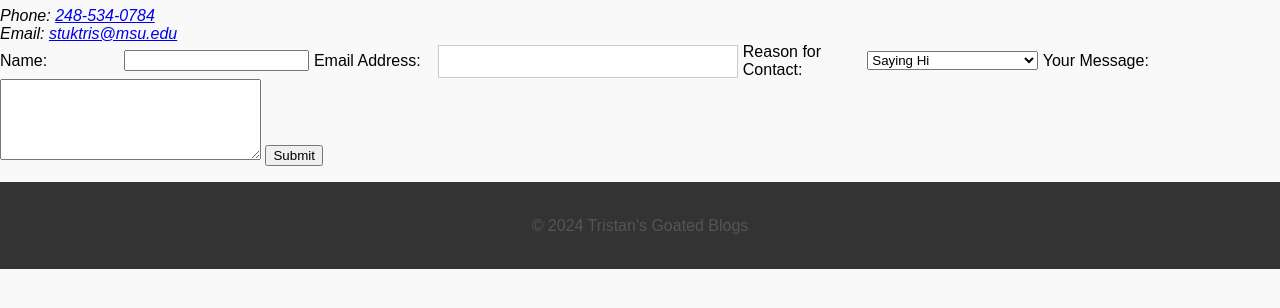
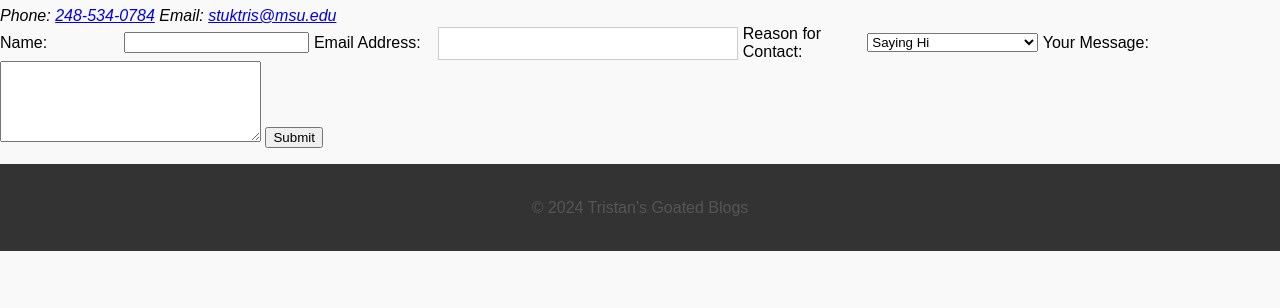
Before and after one commit to TristanStuk/mi349_blog, a plain HTML site: page contact.html in a window 1280 px wide. Shown: the part 172-480 px from the top of the page. Drawn offline with Linux system fonts and the light colour scheme.

Commit message:
remove br tag

```diff
--- a/contact.html
+++ b/contact.html
@@ -21,7 +21,7 @@
     <section>
       <h2>Contact Me</h2>
       <address>
-        Phone: <a href="tel:2485340784">248-534-0784</a><br>
+        Phone: <a href="tel:2485340784">248-534-0784</a>
         Email: <a href="mailto:stuktris@msu.edu">stuktris@msu.edu</a>
       </address>
 
```
